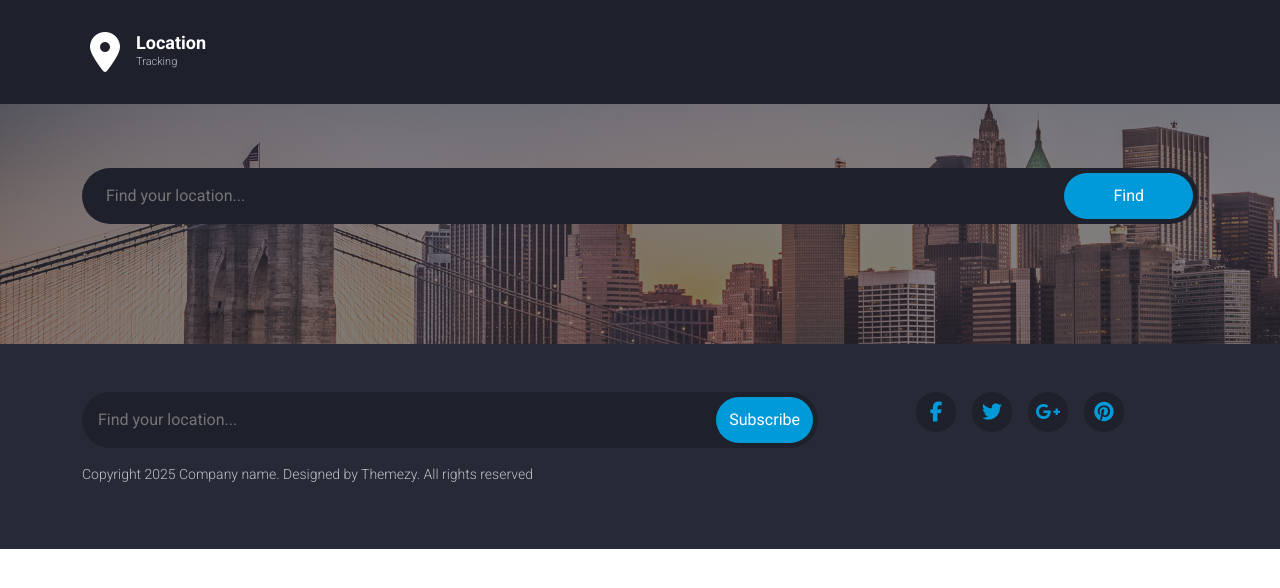
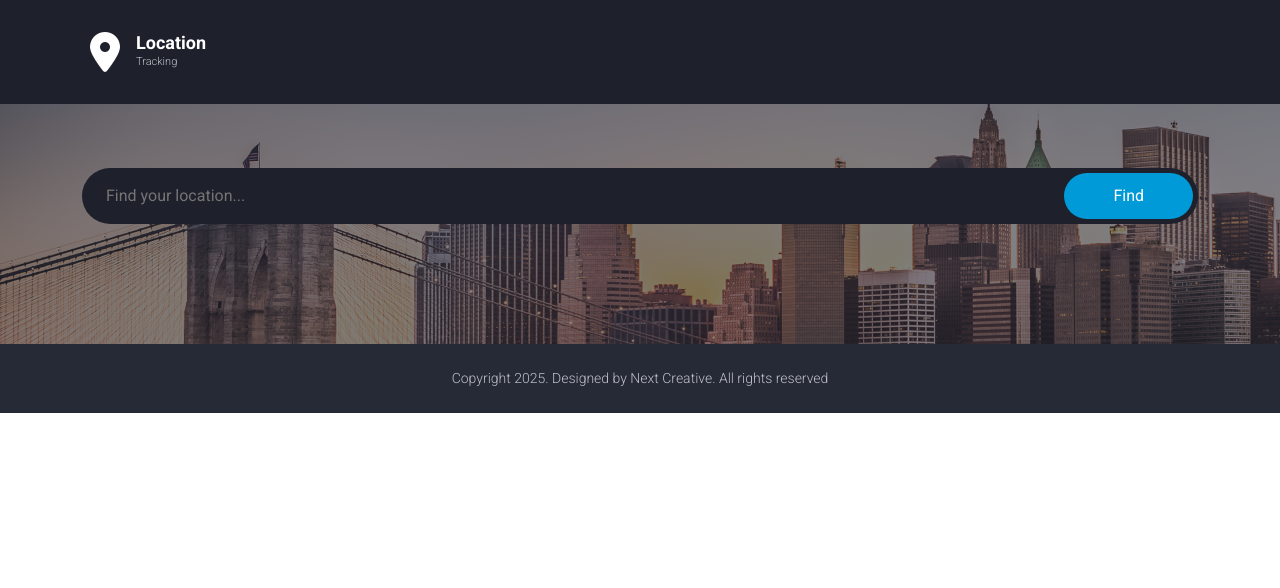
Before and after one commit to yousseffathy2000/LocationTracking-JoFathy-, a plain HTML site: page index.html in a window 1280 px wide. Drawn offline with nearby package versions, Linux system fonts and the light colour scheme; some packages are replaced by stand-ins of ours; a script that the page names is missing.

Commit message:
Update index.html

```diff
--- a/index.html
+++ b/index.html
@@ -53,28 +53,12 @@
             </div>
         </div>
     </main>
-    <footer class="py-5">
+    <footer class="py-2">
         <div class="container">
-            <div class="row">
-                <div class="col-md-8">
-                    <div class="inner">
-                        <div class="input-group position-relative d-flex">
-                            <input type="text" class=" rounded-pill py-3 px-3 w-100" placeholder="Find your location..." aria-label="Recipient's username" aria-describedby="button-addon2">
-                            <button class="btn rounded-pill text-white position-absolute" type="button" id="button-addon2">Subscribe</button>
-                        </div>
-                        <p class="mt-3">Copyright 2025 Company name. Designed by Themezy. All rights reserved</p>
+                <div>
+                    <div class="inner text-center">
+                        <p class="mt-3">Copyright 2025. Designed by Next Creative. All rights reserved</p>
                     </div>
-                </div>
-                <div class="col-md-4 text-center">
-                    <div class="inner">
-                        <ul class="list-unstyled d-flex gap-3 justify-content-center align-items-center">
-                            <li><a href="#" class="d-flex justify-content-center align-items-center"><i class="fa-brands fa-facebook-f"></i></a></li>
-                            <li><a href="#" class="d-flex justify-content-center align-items-center"><i class="fa-brands fa-twitter"></i></a></li>
-                            <li><a href="#" class="d-flex justify-content-center align-items-center"><i class="fa-brands fa-google-plus-g"></i></a></li>
-                            <li><a href="#" class="d-flex justify-content-center align-items-center"><i class="fa-brands fa-pinterest"></i></a></li>
-                        </ul>
-                    </div>
-                </div>
                 </div>
             </div>
     </footer>
```
